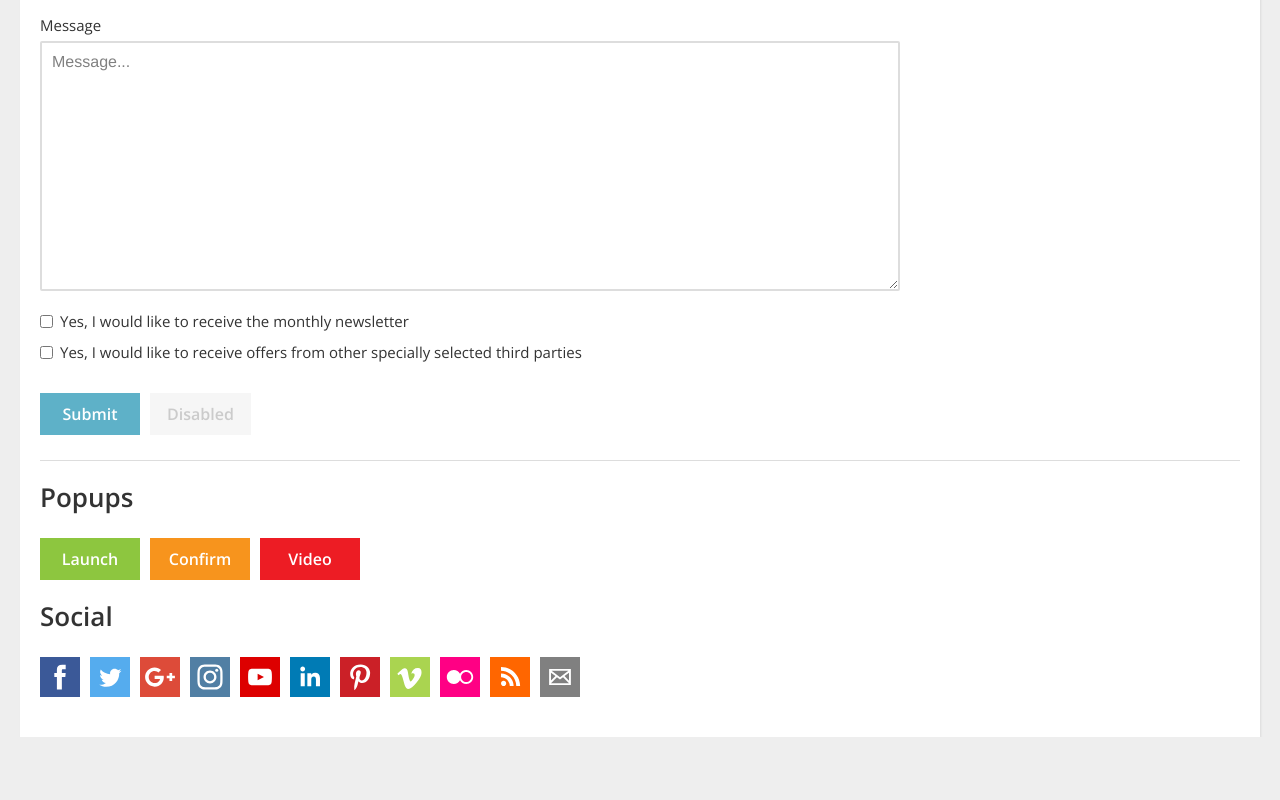
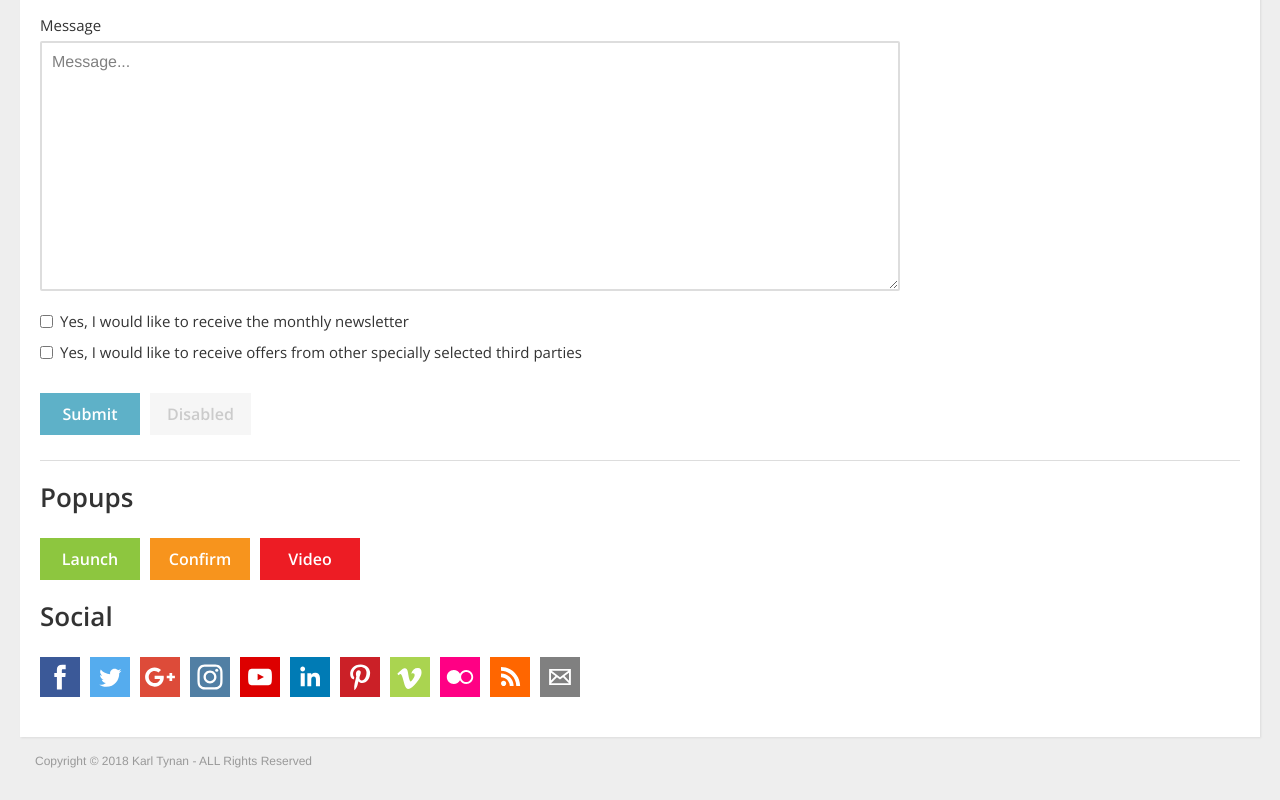
Before and after one commit to PrecisionCoding/starter-kit, a website: page index.html in a window 1280 px wide. Shown: the part 2416-3216 px from the top of the page. Before the commit the page ends 3153 px from the top, so only its background shows below. Drawn offline with nearby package versions, Linux system fonts and the light colour scheme; files that its build step writes are made by us from their sources; files whose address does not match are found by name.

Commit message:
Footer added

```diff
--- /dev/null
+++ b/gulp/scss/layout/_footer.scss
@@ -0,0 +1,16 @@
+@import "../config";
+
+.l-footer
+{
+	@include critical
+	{
+		color: $colorGrey;
+		font-family: $fontSimple;
+		@include font-size($fontSize - 4);
+		@include line-height($fontHeight - 4);
+		margin: 0 auto;
+		padding: 15px 15px 30px 15px;
+		text-align: left;
+		max-width: $maxPageWidth;
+	}
+}
--- a/gulp/scss/site-critical.scss
+++ b/gulp/scss/site-critical.scss
@@ -66,6 +66,7 @@ body
 
 // layout
 @import "layout/page";
+@import "layout/footer";
 
 // modules
 @import "modules/grid";
--- a/gulp/scss/site-deferred.scss
+++ b/gulp/scss/site-deferred.scss
@@ -28,6 +28,7 @@ body
 
 // layout
 @import "layout/page";
+@import "layout/footer";
 
 // modules
 @import "modules/grid";
--- a/index.html
+++ b/index.html
@@ -401,6 +401,8 @@
 
 	</div>
 
+	<footer class="l-footer">Copyright &copy; 2018 Karl Tynan - ALL Rights Reserved</footer>
+
 	<script id="popupLaunchTemplate" type="text/mustache">
 		<div class="m-popup no-print" data-href="{{url}}">
 			<div class="m-popup__inner clearfix">
```
